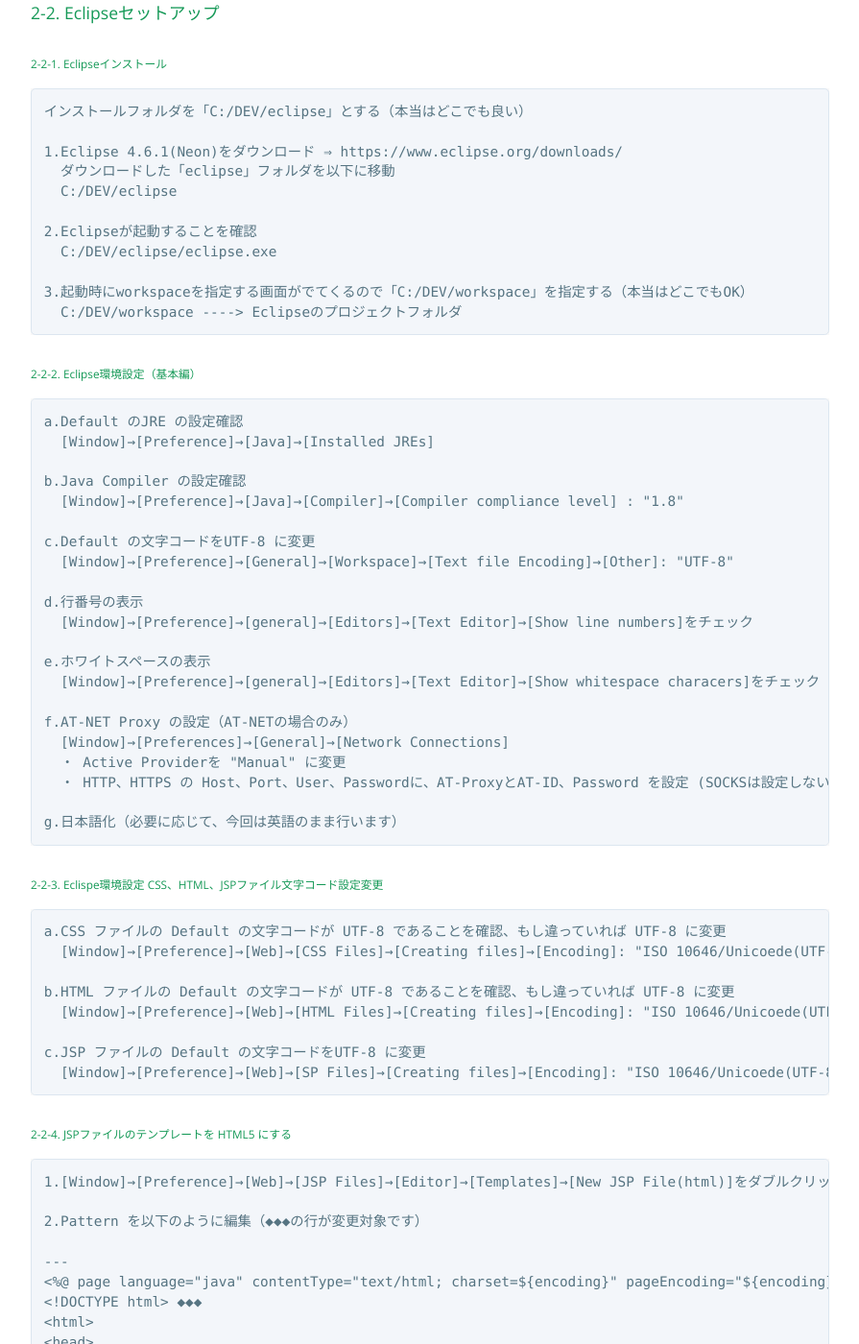
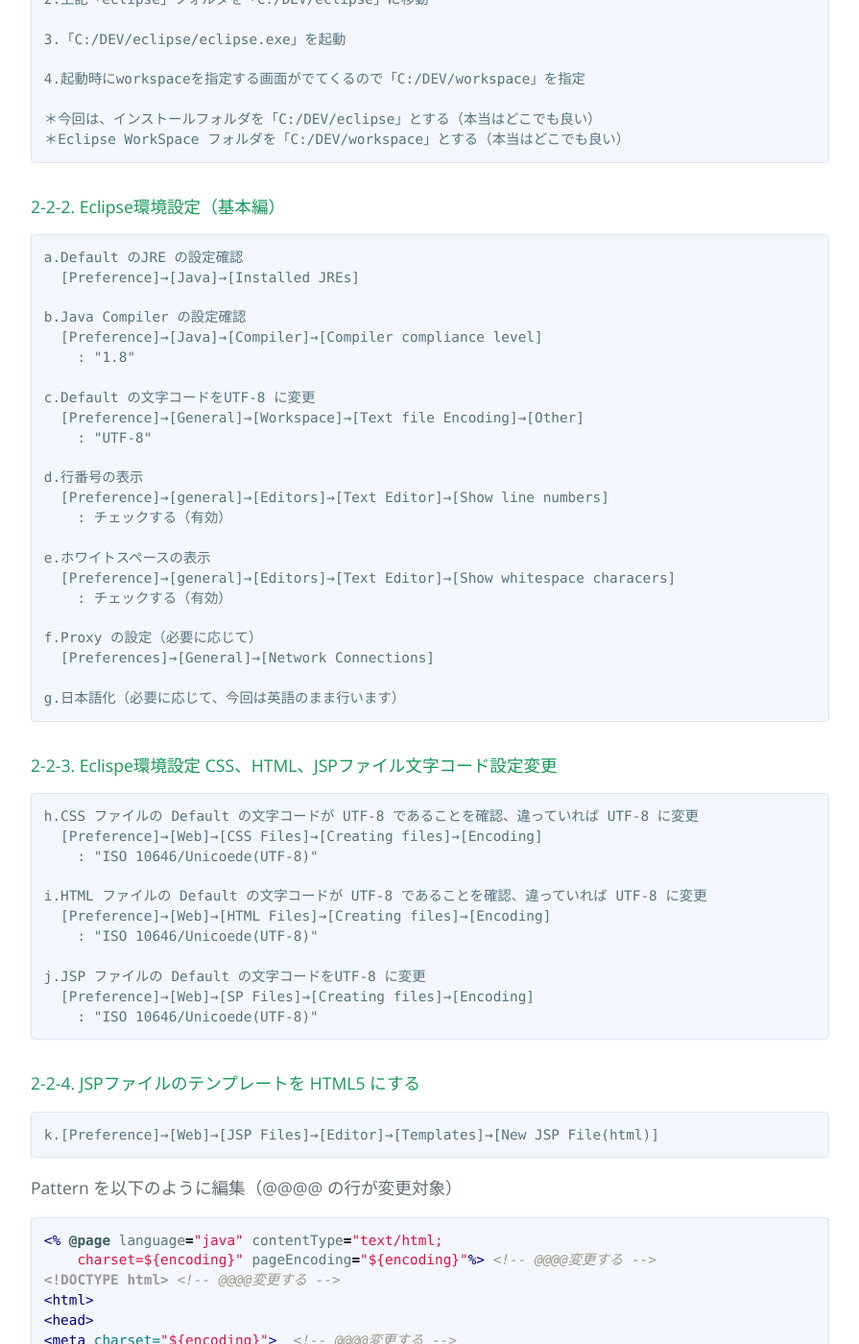
Before and after one commit to ngzm/training-java-spring-entry, a Jekyll site: the page built from _handsons/Spring_STEP01.md, in a window 1280 px wide and 1400 px high, scrolled down 1837 px. Shown: the whole window at 96% size, without its empty margins (192-1087 px from the left). Built offline with Jekyll 4.4.1, drawn with Linux system fonts in a browser that asks for light colours; some of the changed text lies outside the part shown.

Commit message:
ハンズオン資料 STEP00 - STEP02 までのブラッシュアップを完了

````diff
--- a/_handsons/Spring_STEP01.md
+++ b/_handsons/Spring_STEP01.md
@@ -4,43 +4,42 @@ step:   "STEP01"
 title:  "開発環境構築 & Hello World"
 date:   2017-04-02
 ---
-## 1. 開発環境構築に必要なソフトウェア
-#### 1-1. ソフトウェア一覧
-| # | カテゴリ | 製品名 | バージョン | 備考 |
-|:--:|:--|:--|:--|:--|
-| 1 | Java | Java SE Development Kit | 1.8.0_102 | JSDK 1.8系の最新版でOK |
-| 2 | 開発環境 | Eclipse IDE for Java EE Development | 4.6.1 (Neon) |  Eclipse Java EE 4.6系の最新版でOK |
-| 3 | 開発環境 | Spring IDE 3.8.2 RELEASE | 3.8.2 RELEASE | - |
-| 4 | 開発環境 | junit | 4.1.2 | - |
-| 5 | Spring | Spring Framework | 4.2.8.RELEASE | Spring4.2系であれば恐らく大丈夫 |
-| 6 | Web/Appサーバ | Tomcat | 8.5.5 | Tomcat 8.5 系の最新版でOK |
-| 7 | DBMS | PostgreSQL | 9.6.0 | PostgreSQL 9.6系の最新版でOK |
+<h2 class="handson">1. 開発環境に必要なソフトウェア</h2>
+
+### 1-1. ソフトウェア一覧
+
+| # | カテゴリ | 製品名 | バージョン |
+|:--:|:--|:--|:--|
+| 1 | Java | [Java SE Development Kit][jsdk] | 1.8.* |
+| 2 | 開発環境 | [Eclipse IDE for Java EE Development][eclipse] | 4.6.* (Neon) |
+| 3 | 開発環境 | [Spring IDE][springide] | 3.8.2 RELEASE |
+| 4 | 開発環境 | [junit][junit] | 4.1.2 |
+| 5 | Spring | [Spring Framework][springfw] | 4.2.8.RELEASE |
+| 6 | Web/Appサーバ | [Tomcat][tomcat] | 8.5.* |
+| 7 | DBMS | [PostgreSQL][postgres] | 9.6.* |
 
 **(参考)** 本講習における Spring Framework を始めとした各種ライブラリの構成は「Spring IO 2.0.8-Release」に準拠しています。
 
-#### 1-2. ダウンロード先
-個別にダウンロードする必要があるものだけを記載します。
+[jsdk]: http://www.oracle.com/technetwork/java/javase/downloads/index.html "jSDK"
+[eclipse]: https://www.eclipse.org/downloads/ "Eclipse"
+[springide]: https://spring.io/tools/sts "Spring IDE"
+[junit]: http://junit.org/junit4 "JUnit"
+[springfw]: https://projects.spring.io/spring-framework/ "spring framework"
+[tomcat]: http://tomcat.apache.org/download-80.cgi "tomcat"
+[postgres]: http://www.postgresql.org/download/ "postreSQL"
 
-| # | 製品名 | URL |
-|:--:|:--|:--|
-| 1 | Java SE Development Kit | http://www.oracle.com/technetwork/java/javase/downloads/index.html |
-| 2 | Eclipse IDE for Java EE Development | https://www.eclipse.org/downloads/ |
-| 3 | Tomcat | http://tomcat.apache.org/download-80.cgi |
-| 4 | PostgreSQL | http://www.postgresql.org/download/ |
+### 1-2. その他要件
+開発に必要なパッケージ・ライブラリは、インターネットからダウンロードするため開発環境はインターネットに接続している必須があります。
 
-#### 1-3. その他要件
-★★開発環境はインターネットに接続している必須があります。
-開発に必要なパッケージ・ライブラリは、インターネットからダウンロードするためです。
+<h2 class="handson">2. 開発環境環境構築</h2>
 
-## 2. 開発環境構築
-#### 2-1. JDKセットアップ
-###### 2-1-1. インストール
-```
-次サイトからダウンロード ⇒ http://www.oracle.com/technetwork/java/javase/downloads/index.html
-JDKを選択し普通にインストール
-```
+### 2-1. JDKセットアップ
+#### 2-1-1. インストール
 
-###### 2-1-2. 環境変数の設定後，コマンドプロンプトでJavaが実行できるか確認
+[JDKをダウンロード][jsdk]  普通にインストール
+
+#### 2-1-2. 環境変数の設定後，コマンドプロンプトでJavaが実行できるか確認
+
 ```
 $ java -version
   java version "1.8.0_102"
@@ -48,71 +47,83 @@ $ java -version
   Java HotSpot(TM) Client VM (build 25.102-b14, mixed mode)
 ```
 
-#### 2-2. Eclipseセットアップ
-###### 2-2-1. Eclipseインストール
+### 2-2. Eclipseセットアップ
+#### 2-2-1. Eclipseインストール
+
+[Eclipse 4.6.1(Neon)][eclipse] をダウンロードし次の手順でインストール
+
 ```
-インストールフォルダを「C:/DEV/eclipse」とする（本当はどこでも良い）
+1.ダウンロードファイルを解凍 -->「eclipse」フォルダが解凍される
 
-1.Eclipse 4.6.1(Neon)をダウンロード ⇒ https://www.eclipse.org/downloads/
-  ダウンロードした「eclipse」フォルダを以下に移動
-  C:/DEV/eclipse
+2.上記「eclipse」フォルダを「C:/DEV/eclipse」に移動
 
-2.Eclipseが起動することを確認
-  C:/DEV/eclipse/eclipse.exe
+3.「C:/DEV/eclipse/eclipse.exe」を起動
 
-3.起動時にworkspaceを指定する画面がでてくるので「C:/DEV/workspace」を指定する（本当はどこでもOK）
-  C:/DEV/workspace ----> Eclipseのプロジェクトフォルダ
+4.起動時にworkspaceを指定する画面がでてくるので「C:/DEV/workspace」を指定
+
+＊今回は、インストールフォルダを「C:/DEV/eclipse」とする（本当はどこでも良い）
+＊Eclipse WorkSpace フォルダを「C:/DEV/workspace」とする（本当はどこでも良い）
 ```
 
-###### 2-2-2. Eclipse環境設定（基本編）
+#### 2-2-2. Eclipse環境設定（基本編）
+
 ```
 a.Default のJRE の設定確認
-  [Window]→[Preference]→[Java]→[Installed JREs]
+  [Preference]→[Java]→[Installed JREs]
 
 b.Java Compiler の設定確認
-  [Window]→[Preference]→[Java]→[Compiler]→[Compiler compliance level] : "1.8"
+  [Preference]→[Java]→[Compiler]→[Compiler compliance level]
+    : "1.8"
 
 c.Default の文字コードをUTF-8 に変更
-  [Window]→[Preference]→[General]→[Workspace]→[Text file Encoding]→[Other]: "UTF-8"
+  [Preference]→[General]→[Workspace]→[Text file Encoding]→[Other]
+    : "UTF-8"
 
 d.行番号の表示
-  [Window]→[Preference]→[general]→[Editors]→[Text Editor]→[Show line numbers]をチェック
+  [Preference]→[general]→[Editors]→[Text Editor]→[Show line numbers]
+    : チェックする（有効）
 
 e.ホワイトスペースの表示
-  [Window]→[Preference]→[general]→[Editors]→[Text Editor]→[Show whitespace characers]をチェック
+  [Preference]→[general]→[Editors]→[Text Editor]→[Show whitespace characers]
+    : チェックする（有効）
 
-f.AT-NET Proxy の設定（AT-NETの場合のみ）
-  [Window]→[Preferences]→[General]→[Network Connections]
-  ・ Active Providerを "Manual" に変更
-  ・ HTTP、HTTPS の Host、Port、User、Passwordに、AT-ProxyとAT-ID、Password を設定 (SOCKSは設定しない)
+f.Proxy の設定（必要に応じて）
+  [Preferences]→[General]→[Network Connections]
 
 g.日本語化（必要に応じて、今回は英語のまま行います）
 ```
 
-###### 2-2-3.	Eclispe環境設定 CSS、HTML、JSPファイル文字コード設定変更
+#### 2-2-3.	Eclispe環境設定 CSS、HTML、JSPファイル文字コード設定変更
+
 ```
-a.CSS ファイルの Default の文字コードが UTF-8 であることを確認、もし違っていれば UTF-8 に変更
-  [Window]→[Preference]→[Web]→[CSS Files]→[Creating files]→[Encoding]: "ISO 10646/Unicoede(UTF-8)"
+h.CSS ファイルの Default の文字コードが UTF-8 であることを確認、違っていれば UTF-8 に変更
+  [Preference]→[Web]→[CSS Files]→[Creating files]→[Encoding]
+    : "ISO 10646/Unicoede(UTF-8)"
 
-b.HTML ファイルの Default の文字コードが UTF-8 であることを確認、もし違っていれば UTF-8 に変更
-  [Window]→[Preference]→[Web]→[HTML Files]→[Creating files]→[Encoding]: "ISO 10646/Unicoede(UTF-8)"
+i.HTML ファイルの Default の文字コードが UTF-8 であることを確認、違っていれば UTF-8 に変更
+  [Preference]→[Web]→[HTML Files]→[Creating files]→[Encoding]
+    : "ISO 10646/Unicoede(UTF-8)"
 
-c.JSP ファイルの Default の文字コードをUTF-8 に変更
-  [Window]→[Preference]→[Web]→[SP Files]→[Creating files]→[Encoding]: "ISO 10646/Unicoede(UTF-8)"
+j.JSP ファイルの Default の文字コードをUTF-8 に変更
+  [Preference]→[Web]→[SP Files]→[Creating files]→[Encoding]
+    : "ISO 10646/Unicoede(UTF-8)"
 ```
 
-###### 2-2-4. JSPファイルのテンプレートを HTML5 にする
+#### 2-2-4. JSPファイルのテンプレートを HTML5 にする
+
 ```
-1.[Window]→[Preference]→[Web]→[JSP Files]→[Editor]→[Templates]→[New JSP File(html)]をダブルクリック
+k.[Preference]→[Web]→[JSP Files]→[Editor]→[Templates]→[New JSP File(html)]
+```
 
-2.Pattern を以下のように編集（◆◆◆の行が変更対象です）
+Pattern を以下のように編集（@@@@ の行が変更対象）
 
----
-<%@ page language="java" contentType="text/html; charset=${encoding}" pageEncoding="${encoding}"%> ◆◆◆
-<!DOCTYPE html> ◆◆◆
+```jsp
+<% @page language="java" contentType="text/html;
+    charset=${encoding}" pageEncoding="${encoding}"%> <!-- @@@@変更する -->
+<!DOCTYPE html> <!-- @@@@変更する -->
 <html>
 <head>
-<meta charset="${encoding}"> ◆◆◆
+<meta charset="${encoding}">  <!-- @@@@変更する -->
 <title>Insert title here</title>
 </head>
 <body>
@@ -121,69 +132,42 @@ ${cursor}
 </html>
 ```
 
-###### 2-2-5. Maven Proxy設定（AT-NETのような Proxy 配下のネットワークでは本手順が必要）
-```
-1.[Window]→[Preference]→[Maven]→[User Settings]
-   "[UserDirectory]/.m2/settings.xml"を設定
+### 2-3. Spring IDE（Eclipseプラグイン）インストール
 
-2.エクスプローラなどから "[UserDirectory]/.m2/settings.xml" ファイルを作成
-
-3."[UserDirectory]/.m2/settings.xml" に以下の記述を追加
-  ---
-  <settings xmlns="http://maven.apache.org/SETTINGS/1.0.0"
-    xmlns:xsi="http://www.w3.org/2001/XMLSchema-instance"
-    xsi:schemaLocation="http://maven.apache.org/SETTINGS/1.0.0
-    http://maven.apache.org/xsd/settings-1.0.0.xsd">
-    <proxies>
-      <proxy>
-        <active>true</active>
-        <protocol>http</protocol>
-        <host>atproxy.bb.ntt-at.co.jp</host>
-        <port>3128</port>
-        <username>[XXXX 自分のユーザ XXXX]</username>
-        <password>[XXXX 自分のパスワード XXXX]</password>
-        <nonProxyHosts></nonProxyHosts>
-      </proxy>
-    </proxies>
-  </settings>
-  ---
-```
-**(参考)** settings.xml：https://maven.apache.org/settings.html
-
-#### 2-3. Spring IDE（Eclipseプラグイン）インストール
 ```
 1.[Help]→[Eclipse MarketPlace]画面を表示
 
-2.検索画面で[Spring]を検索して、以下のツールをインストール
-  -----------------
-  Spring IDE 3.8.2.RELEASE
-  -----------------
+2.検索画面で[Spring]を検索して、「Spring IDE 4.8.2.RELEASE」をインストール
 
-プラグインはデフォルト選択状態のままでインストールする。インストール後Eclipseが再起動する。
+＊プラグインはデフォルト選択状態でOK
+＊インストール後Eclipse再起動
 ```
 
-#### 2-4. Tomcat Local Server セットアップ
-###### 2-4-1. Tomcatインストール
+### 2-4. Tomcat Local Server セットアップ
+#### 2-4-1. Tomcatインストール
+
+[Tomcatをダウンロード][tomcat]  次の手順でインストール
+
 ```
-インストールフォルダを「C:/DEV/tomcat」とする（本当はどこでも良い）
+1.ダウンロードファイルを解凍 -->「tomcat」フォルダが解凍される
 
-1.ダウンロード ⇒ http://tomcat.apache.org/download-80.cgi
-  Windowsなら、32-bit Windows zip または 64-bit Windows zip を選択。
+2.上記「tomcat」フォルダを「C:/DEV/tomcat」に移動
 
-2.ダウンロードして以下に解凍
-  C:/DEV/tomcat/
+＊今回はインストールフォルダを「C:/DEV/tomcat」とする（本当はどこでも良い）
 ```
 
-###### 2-4-2. Eclipse Tomcat Local Server 設定
+
+#### 2-4-2. Eclipse Tomcat Local Server 設定
+
 ```
-1.[Window]→[Preference]→[Server]→[Runtime Environments]→[Add]
-  →[New Server Runtime Environment]画面で "Apache Tomcat v8.5" を選択
+1.[Preference]→[Server]→[Runtime Environments]→[Add]→[New Server Runtime Environment]
+  : "Apache Tomcat v8.5" を選択
   [Next]ボタン押下
 
 2.[Create a new local server]にチェック（このチェックを忘れないように）
   [Next]ボタン押下
 
-3.[Tomcat Server]画面で以下のパラメータを投入する．
+3.[Tomcat Server]画面で以下のパラメータを投入
   ---------------
   Name:      "Apache Tomcat v8.5"
   directory: "$HOME/tomcat/apache-tomcat-8.5.5"
@@ -196,8 +180,10 @@ ${cursor}
   下部に Servers View が表示されるので、"Tomcat v8.5 Server at localhost" があることを確認
 ```
 
-## 3. Springを使用したプロジェクト作成
-#### 3-1. Mavenプロジェクト作成
+<h2 class="handson">3. Spring frameworkを使用したプロジェクト作成</h2>
+
+### 3-1. Mavenプロジェクト作成
+
 ```
 1.Eclipseの[Package Explorer]タブでプロジェクト作成を選択
   [File]→[New]→[Project]→[Maven]→[Maven Project]→[Next]
@@ -223,11 +209,12 @@ ${cursor}
 4.プロジェクトが作成されプロジェクトがビルドされるのを待つ
 ```
 
-★ここでプロジェクトのビルドが開始されます。ビルドの進捗は右下に地味に表示されています。
-★ビルドに数分がかかる場合がありますが、終わるまで待っているほうが良いでしょう。
-★なお現段階では、プロジェクトにエラーが表示されていますが、そのままで結構です。本エラーはこの後解消します。
+ここでプロジェクトのビルドが開始されます。ビルドの進捗は右下に地味に表示されています。ビルドに数分がかかる場合がありますが、終わるまで待っているほうが良いでしょう。
 
-#### 3-2. プロジェクトファセット変更
+なお現段階では、プロジェクトにエラーが表示されていますが、そのままで結構です。本エラーはこの後解消します。
+
+### 3-2. プロジェクトファセット変更
+
 ```
 1.bookmgr プロジェクトを選択して、マウス右ボタンで[Properties]を選択
 
@@ -241,8 +228,9 @@ ${cursor}
   →[Apply] or [Ok] で設定を保存
 ```
 
-#### 3-3. Maven設定ファイル pom.xml に依存ライブラリ情報を追加
-###### 3-3-1. /pom.xml
+### 3-3. Maven設定ファイル pom.xml に依存ライブラリ情報を追加
+
+#### 3-3-1. /pom.xml
 以下のとおりに Springframework など依存するライブラリ定義を追加。
 
 ```xml
@@ -258,9 +246,8 @@ ${cursor}
     <packaging>war</packaging>
     <name>bookmgr</name>
 
-◆
-◆ ---- ↓ここから依存ライブラリ情報を追記 ----
-◆
+
+<!-- @@@@ ここから依存ライブラリ情報を追記 @@@@ -->
 
     <properties>
         <org.springframework-version>4.2.8.RELEASE</org.springframework-version>
@@ -345,17 +332,19 @@ ${cursor}
             </plugin>
         </plugins>
     </build>
-◆
-◆ ---- ↑ここまで依存ライブラリ情報を追記 ----
-◆
+
+<!-- @@@@ ここまで依存ライブラリ情報を追記 @@@@ -->
+
 
 </project>
 ```
 
-★Maven設定ファイル（pom.xml）を更新するとワークスペースのビルドが始まる。ビルドの進捗は右下に地味に表示されているだけなので見落とさないこと。ビルドに数分がかかる場合があるが、終わるまで待っているほうが良い。
+Maven設定ファイル（pom.xml）を更新するとワークスペースのビルドが始まる。ビルドの進捗は右下に地味に表示されているだけなので見落とさないこと。ビルドに数分がかかる場合があるが、終わるまで待っているほうが良い。
 
-#### 3-4. サーブレット設定ファイル web.xml を作成
-###### 3-4-1. /src/main/webapp/web.xml 作成
+### 3-4. サーブレット設定ファイル web.xml を作成
+
+#### 3-4-1. /src/main/webapp/web.xml 作成
+
 ```
 1.格納フォルダ (/src/main/webapp/WEB-INF/) の新規作成
   /src/main/webapp で右クリック→[New]→[Folder]
@@ -374,7 +363,8 @@ ${cursor}
   ---------------
 ```
 
-###### 3-4-2. /src/main/webapp/web.xml コーディング
+#### 3-4-2. /src/main/webapp/web.xml コーディング
+
 ```xml
 <?xml version="1.0" encoding="UTF-8"?>
 <web-app xmlns="http://java.sun.com/xml/ns/javaee"
@@ -417,8 +407,9 @@ ${cursor}
 </web-app>
 ```
 
-#### 3-5. Spring定義ファイル作成
-###### 3-5-1. /src/main/webapp/WEB-INF/spring/application-context-biz.xml 及び application-context-web.xml 作成
+### 3-5. Spring定義ファイル作成
+
+#### 3-5-1. /src/main/webapp/WEB-INF/spring/application-context-biz.xml 及び application-context-web.xml 作成
 
 ```
 1.格納フォルダ (/src/main/webapp/WEB-INF/spring) の新規作成
@@ -446,7 +437,8 @@ ${cursor}
   ---------------
 ```
 
-###### 3-5-2. /src/main/webapp/WEB-INF/spring/application-context-biz.xml コーディング
+#### 3-5-2. /src/main/webapp/WEB-INF/spring/application-context-biz.xml コーディング
+
 ```xml
 <?xml version="1.0" encoding="UTF-8"?>
 <beans xmlns="http://www.springframework.org/schema/beans"
@@ -464,7 +456,8 @@ ${cursor}
 </beans>
 ```
 
-###### 3-5-3. /src/main/webapp/WEB-INF/spring/application-context-web.xml コーディング
+#### 3-5-3. /src/main/webapp/WEB-INF/spring/application-context-web.xml コーディング
+
 ```xml
 <?xml version="1.0" encoding="UTF-8"?>
 <beans xmlns="http://www.springframework.org/schema/beans"
@@ -498,8 +491,10 @@ ${cursor}
 </beans>
 ```
 
-#### 3-6. Log4j 設定ファイル作成
-###### 3-6-1. /src/main/resources/log4j.xml 作成
+### 3-6. Log4j 設定ファイル作成
+
+#### 3-6-1. /src/main/resources/log4j.xml 作成
+
 ```
 log4j.xml ファイル新規作成
 /src/main/resources/ で右クリック→[New]→[File]
@@ -510,7 +505,8 @@ File Name: に "log4j.xml" と入力して[Finish]
 ---------------
 ```
 
-###### 3-6-2. /src/main/resources/log4j.xml コーディング
+#### 3-6-2. /src/main/resources/log4j.xml コーディング
+
 ```xml
 <?xml version="1.0" encoding="UTF-8"?>
 <!DOCTYPE log4j:configuration PUBLIC "-//APACHE//DTD LOG4J 1.2//EN" "log4j.dtd">
@@ -555,18 +551,21 @@ File Name: に "log4j.xml" と入力して[Finish]
 </log4j:configuration>
 ```
 
-#### 3-7. エラーがないことを確認
-このタイミングで画面下の [Markers] タブを参照し、エラーが検出されていたら以下の操作を試してみること。
+### 3-7. エラーがないことを確認
+このタイミングで画面下の [Markers] タブを参照し、エラーが検出されていないことを確認
+エラーが解消されていない場合は以下の操作を試してみること。
 
 ```
 Project Explorerの [bookmgr] を右クリック→[Maven]→[Update Project]
 ```
 
-★★★ 数秒でプロジェクトが更新されエラーが消えるはず。★★★ ***エラーが残る場合は声掛けしてください***
+＊数秒でプロジェクトが更新されエラーが消えるはず。***エラーが残る場合は声掛けしてください***
 
-## 4. Hello Spring アプリケーション作成
-#### 4-1. Hello Spring 画面コントロールクラス作成
-###### 4-1-1. /src/main/java/jp.sample.bookmgr.web.controller.HelloController.java 作成
+<h2 class="handson">4. Hello Spring アプリケーション作成</h2>
+
+### 4-1. Hello Spring 画面コントロールクラス作成
+
+#### 4-1-1. /src/main/java/jp.sample.bookmgr.web.controller.HelloController.java 作成
 
 ```
 /src/main/java/ で右クリック→[New]→[Class]
@@ -578,7 +577,8 @@ Name: HelloController" と入力して[Finish]
 ---------------
 ```
 
-###### 4-1-2. /src/main/java/jp.sample.bookmgr.web.controller.HelloController.java コーディング
+#### 4-1-2. /src/main/java/jp.sample.bookmgr.web.controller.HelloController.java コーディング
+
 ```java
 package jp.sample.bookmgr.web.controller;
 
@@ -607,8 +607,10 @@ public class HelloController {
 }
 ```
 
-#### 4-2. Hello Spring 画面 View 作成
-###### 4-2-1. /src/main/webapp/WEB-INF/views/hello.jsp 作成
+### 4-2. Hello Spring 画面 View 作成
+
+#### 4-2-1. /src/main/webapp/WEB-INF/views/hello.jsp 作成
+
 ```
 1.Viewファイル格納フォルダ作成
   /src/main/webapp/WEB-INF/ で右クリック→[New]→[Folder]
@@ -627,7 +629,8 @@ public class HelloController {
   ---------------
 ```
 
-###### 4-2-2. /src/main/webapp/WEB-INF/views/hello.jsp コーディング
+#### 4-2-2. /src/main/webapp/WEB-INF/views/hello.jsp コーディング
+
 ```jsp
 <%@ page language="java" contentType="text/html; charset=UTF-8" pageEncoding="UTF-8"%>
 <!DOCTYPE html>
@@ -645,7 +648,8 @@ public class HelloController {
 </html>
 ```
 
-#### 4-3. Hello World 画面表示テスト
+### 4-3. Hello World 画面表示テスト
+
 **ここではEclipseにセットアップした"Tomcat Local Server"上でサンプルプログラムを起動**
 
 ```
@@ -658,11 +662,10 @@ public class HelloController {
   "bookmgr" が [Configerd] に入っていることを確認して [Finish]
   ---------------
 
-（注意)上記画面の[Always use this server when running this project]オプションは入れないほうが吉
 
 2.プログラム起動確認
   Eclipseの内部ブラウザが立上り、以下のURLでHello worldが表示されれば完了
   "http://localhost:8080/bookmgr/"
 ```
 
-![Hello Spring Image](/images/step1-1.png "Hello Spring Image")
+![Hello Spring Image]({{ site.baseurl }}/images/step1-1.png "Hello Spring Image")
````
Also changed, not shown: _handsons/Spring_STEP00.md (+50 -50 lines), _handsons/Spring_STEP02.md (+72 -57 lines).
